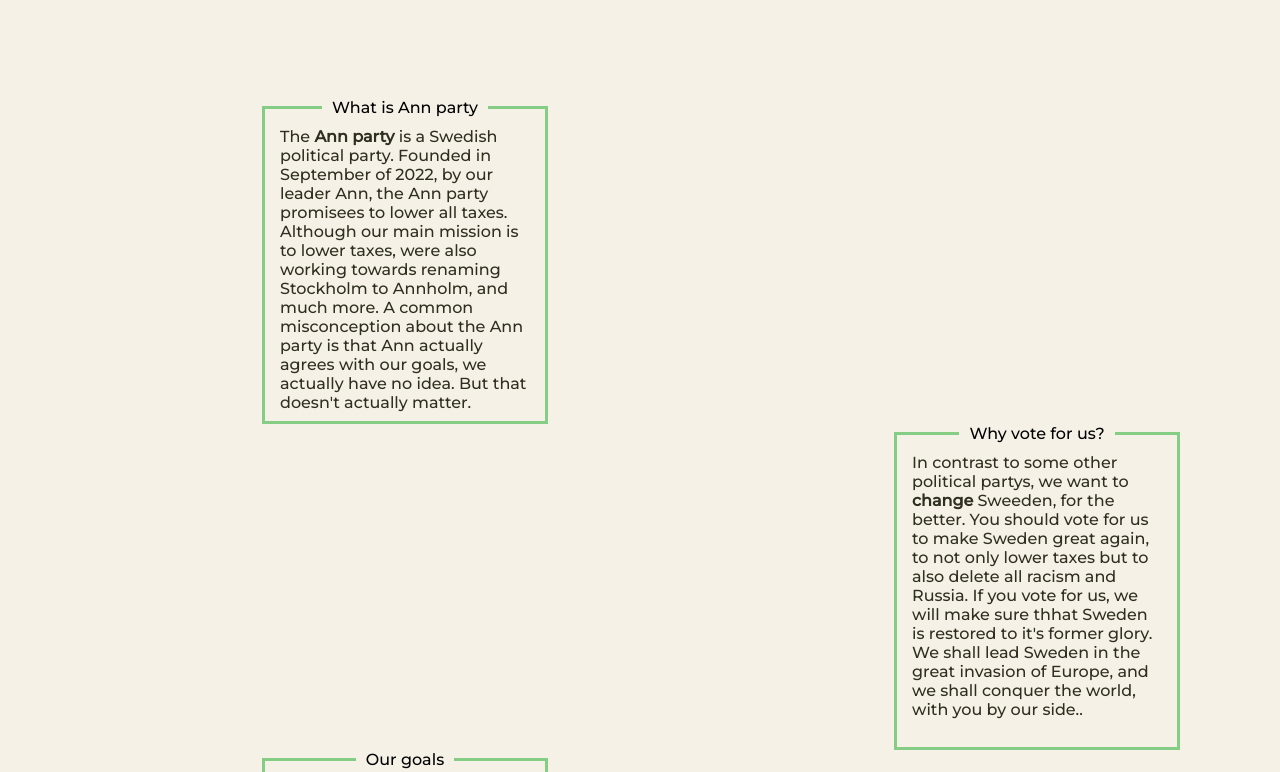
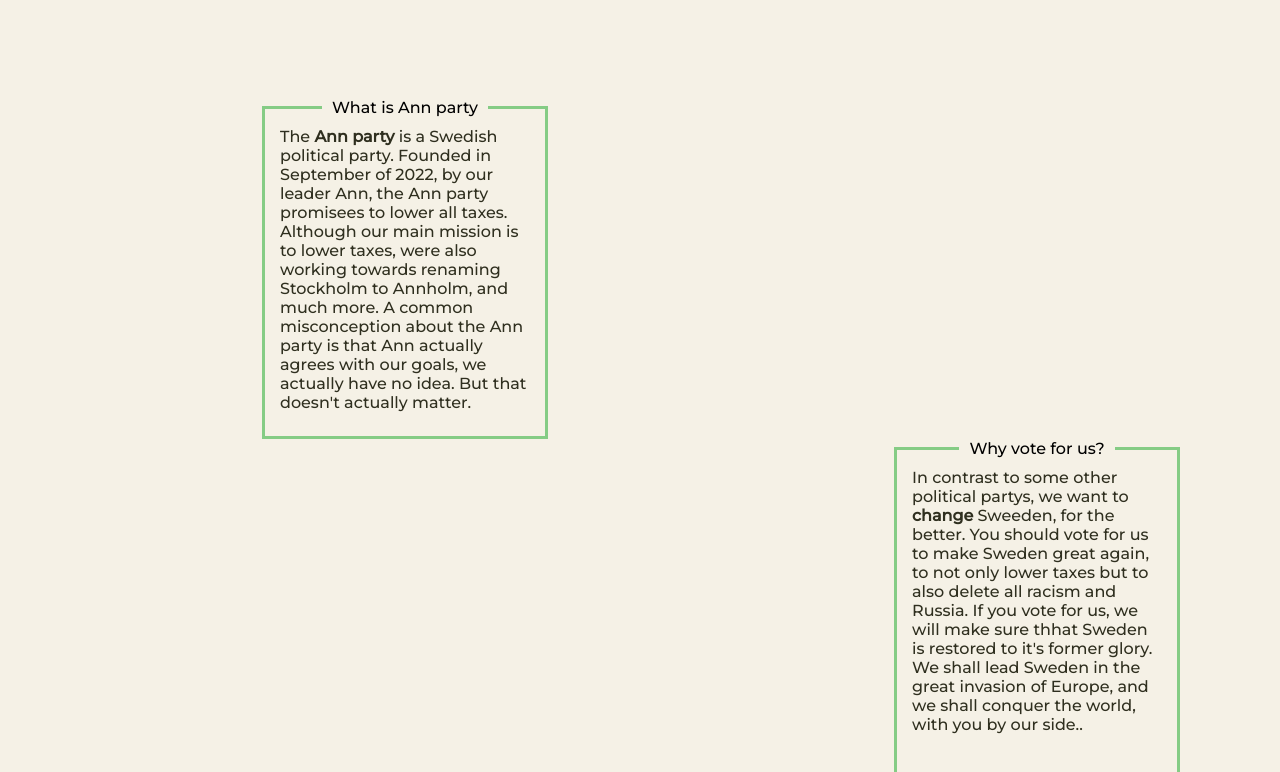
Before and after one commit to TheLeekyLeek/thespinningleek, a plain HTML site: page index.html in a window 1280 px wide. Shown: the part 835-1607 px from the top of the page. Drawn offline with Linux system fonts and the light colour scheme.

Commit message:
Update index.css

```diff
--- a/index.css
+++ b/index.css
@@ -109,7 +109,7 @@ h1 {
   width: 250px;
   height: 300px;
   border: 3px solid #85cc85;
-  padding: 10px 15px;
+  padding: 10px 15px 25px;
 }
 
 .info fieldset p {
```
